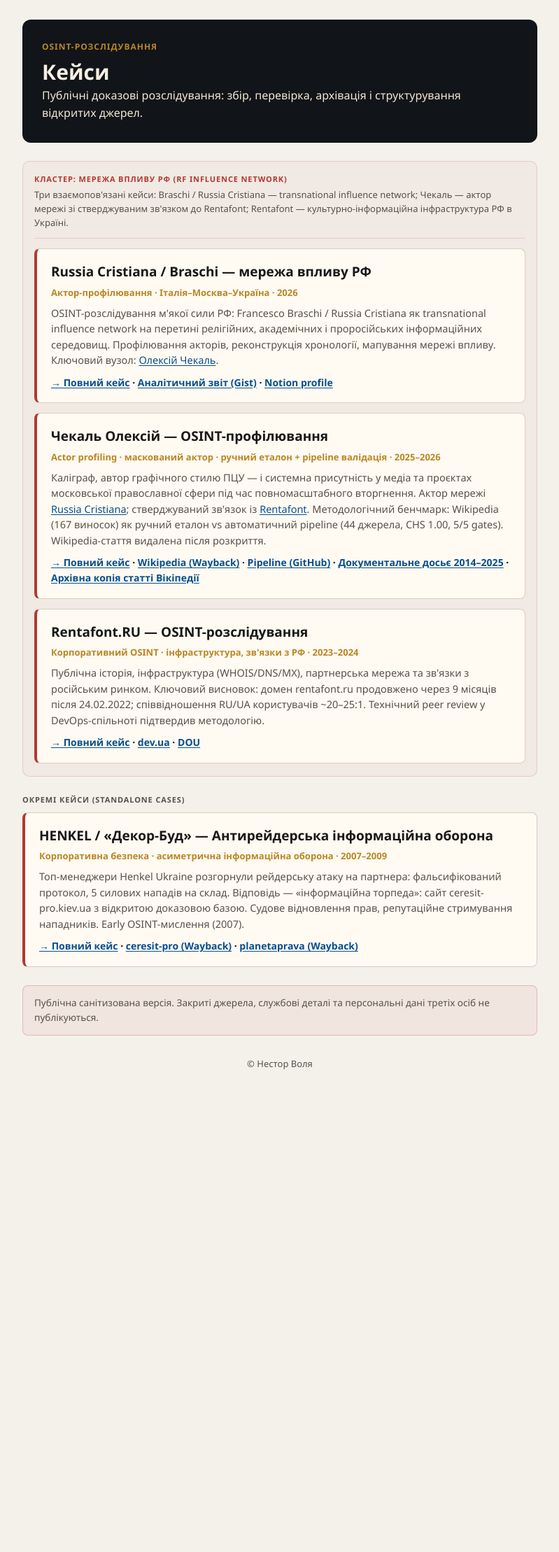
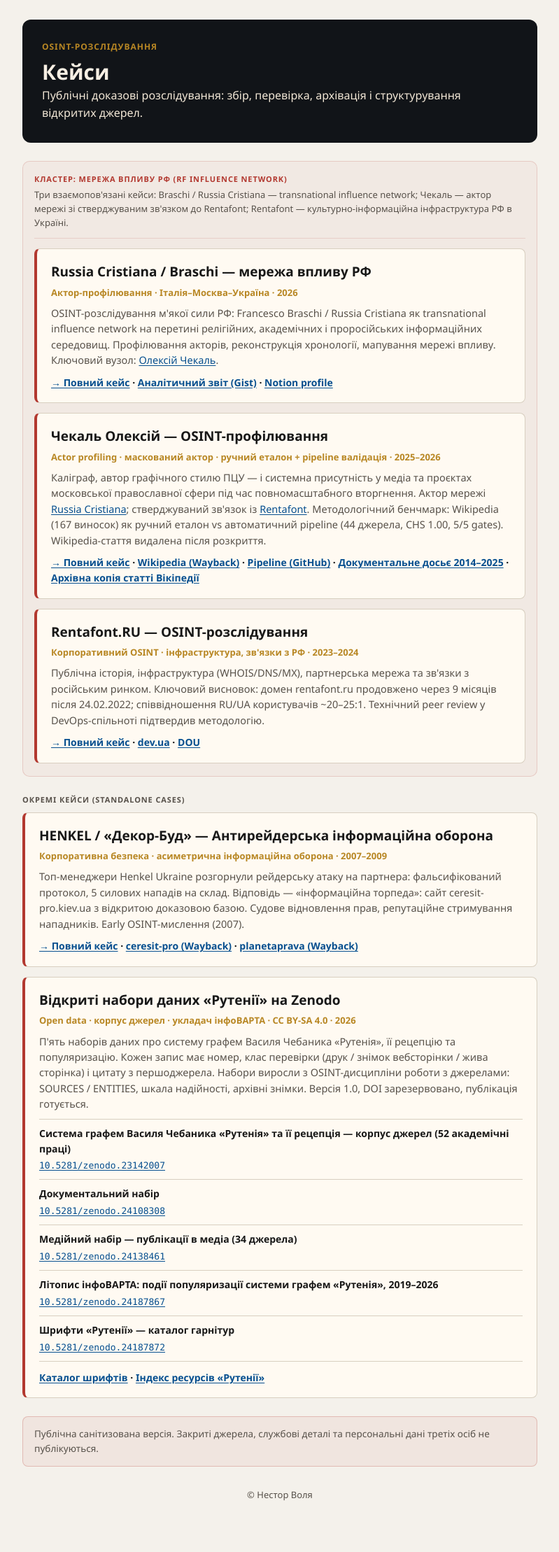
Before and after one commit to NestorVolya/nestorvolya.github.io, a Jekyll site: the page cases/index.html, which Jekyll copies as it is, in a window 1280 px wide. Shown: the whole page at 70% size, without its empty margins (240-1039 px from the left). Built offline with Jekyll 4.4.1, drawn with Linux system fonts in a browser that asks for light colours; before the commit the page ends 1602 px from its top, so only the background shows below that.

Commit message:
Cases: add Zenodo open datasets case with reserved DOIs
Co-Authored-By: Claude Opus 5.5 <noreply@anthropic.com>
Claude-Session: https://claude.ai/code/session_01V74odvHJYBroRAt5CmEZ8A

```diff
--- a/cases/index.html
+++ b/cases/index.html
@@ -31,6 +31,10 @@
     .venue { margin:0 0 8px; color:var(--gold); font-size:13px; font-weight:700; }
     .case p.body { margin:0 0 10px; color:var(--muted); font-size:14.5px; }
     .links { margin:0; font-size:14px; font-weight:650; }
+    .datasets { list-style:none; margin:0 0 12px; padding:0; border-top:1px solid var(--line); }
+    .datasets li { padding:9px 0; border-bottom:1px solid var(--line); font-size:14px; }
+    .datasets span { display:block; color:var(--ink); font-weight:650; margin-bottom:2px; }
+    .datasets a { font-size:13px; font-family:Consolas,monospace; overflow-wrap:anywhere; }
 
     .callout { margin-top:26px; background:rgba(178,56,47,.06); border:1px solid rgba(178,56,47,.25);
                border-radius:8px; padding:14px 16px; color:var(--muted); font-size:13.5px; }
@@ -118,6 +122,28 @@
       </p>
     </section>
 
+    <section class="case">
+      <h2>Відкриті набори даних «Рутенії» на Zenodo</h2>
+      <p class="venue">Open data · корпус джерел · укладач інфоВАРТА · CC BY-SA 4.0 · 2026</p>
+      <p class="body">П'ять наборів даних про систему графем Василя Чебаника «Рутенія», її рецепцію та популяризацію. Кожен запис має номер, клас перевірки (друк / знімок вебсторінки / жива сторінка) і цитату з першоджерела. Набори виросли з OSINT-дисципліни роботи з джерелами: SOURCES / ENTITIES, шкала надійності, архівні знімки. Версія 1.0, DOI зарезервовано, публікація готується.</p>
+      <ul class="datasets">
+        <li><span>Система графем Василя Чебаника «Рутенія» та її рецепція — корпус джерел (52 академічні праці)</span>
+          <a href="https://doi.org/10.5281/zenodo.23142007">10.5281/zenodo.23142007</a></li>
+        <li><span>Документальний набір</span>
+          <a href="https://doi.org/10.5281/zenodo.24108308">10.5281/zenodo.24108308</a></li>
+        <li><span>Медійний набір — публікації в медіа (34 джерела)</span>
+          <a href="https://doi.org/10.5281/zenodo.24138461">10.5281/zenodo.24138461</a></li>
+        <li><span>Літопис інфоВАРТА: події популяризації системи графем «Рутенія», 2019–2026</span>
+          <a href="https://doi.org/10.5281/zenodo.24187867">10.5281/zenodo.24187867</a></li>
+        <li><span>Шрифти «Рутенії» — каталог гарнітур</span>
+          <a href="https://doi.org/10.5281/zenodo.24187872">10.5281/zenodo.24187872</a></li>
+      </ul>
+      <p class="links">
+        <a href="https://nestorvolya.github.io/infovarta/rutenia-fonts/">Каталог шрифтів</a> ·
+        <a href="https://nestorvolya.github.io/infovarta/rutenia/">Індекс ресурсів «Рутенії»</a>
+      </p>
+    </section>
+
     <div class="callout">
       Публічна санітизована версія. Закриті джерела, службові деталі та персональні дані третіх осіб не публікуються.
     </div>
```
